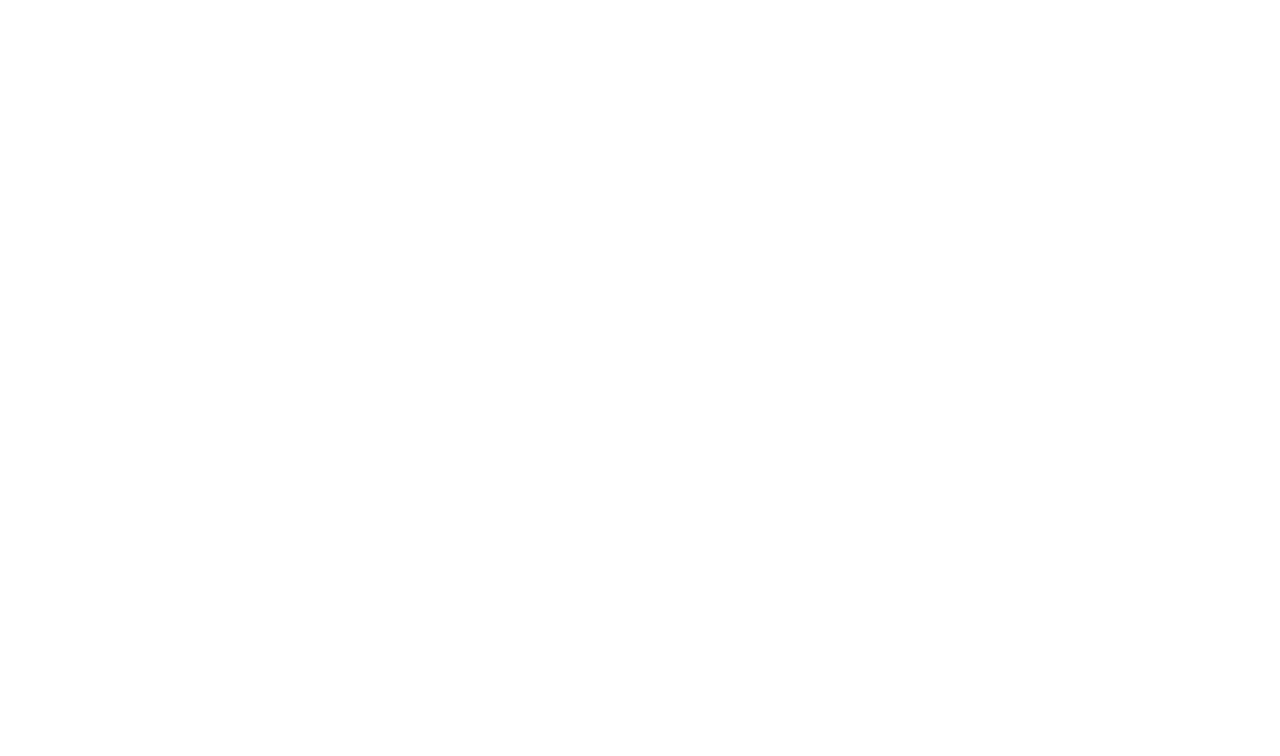
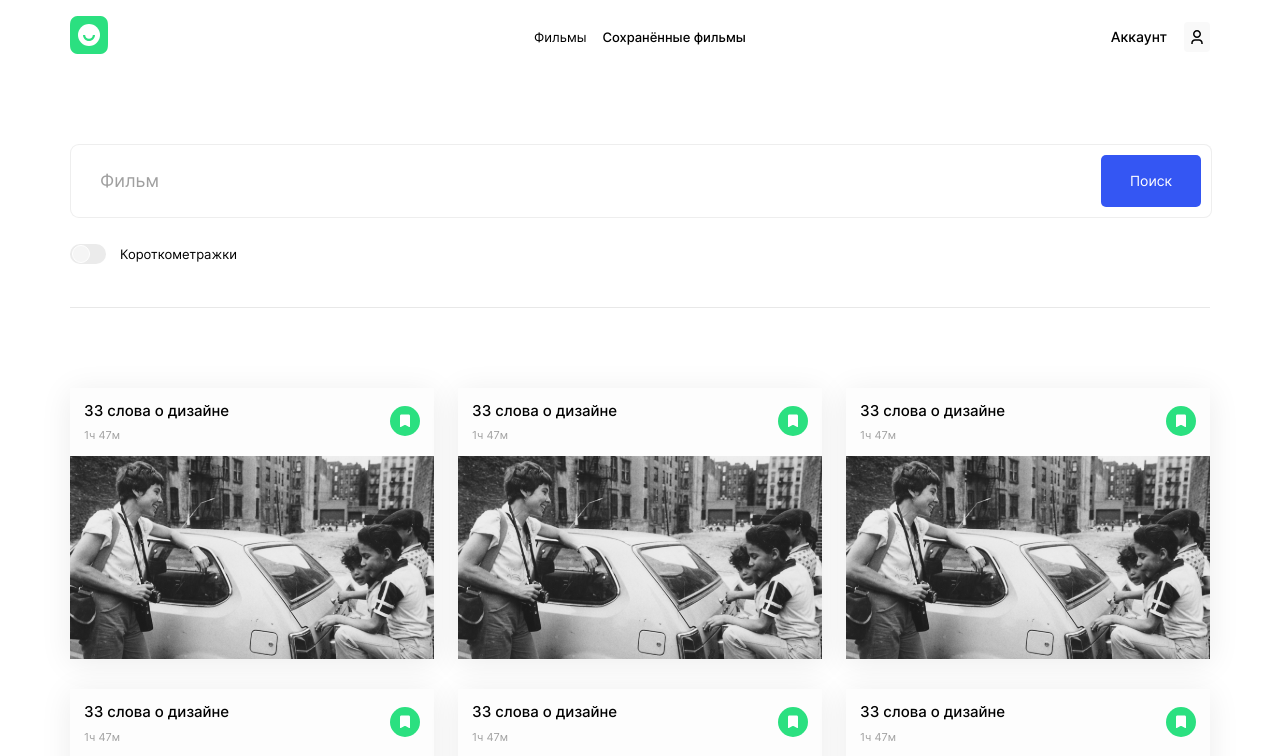
Before and after one commit to Lizaakishina/movies-explorer-frontend, a React (Create React App) app: page /saved-movies in a window 1280 px wide. Shown: the top 756 px of the page. Built offline with nearby package versions, Linux system fonts and the light colour scheme.

Commit message:
feat: скелет компонента savedMovies (собран из уже созданных)

```diff
--- a/src/components/App/App.js
+++ b/src/components/App/App.js
@@ -1,5 +1,6 @@
 import Main from '../Main/Main';
 import Movies from '../Movies/Movies';
+import SavedMovies from '../SavedMovies/SavedMovies';
 import { Switch, Route } from 'react-router-dom';
 
 const App = () => {
@@ -11,6 +12,9 @@
         <Route path="/movies">
           <Movies />
         </Route>
+        <Route path="/saved-movies">
+          <SavedMovies />
+        </Route>
       </Switch>
     )
   }
--- /dev/null
+++ b/src/components/SavedMovies/SavedMovies.jsx
@@ -0,0 +1,19 @@
+import Header from "../Header/Header";
+import SearchForm from "../Movies/SearchForm/SearchForm";
+import MoviesList from "../MoviesList/MoviesList";
+import Footer from "../Footer/Footer";
+
+const SavedMovies = () => {
+  return (
+    <>
+      <Header logIn={true}/>
+      <main>
+        <SearchForm />
+        <MoviesList type="savedMovies"/>
+      </main>
+      <Footer />
+    </>
+  )
+}
+
+export default SavedMovies;
```
